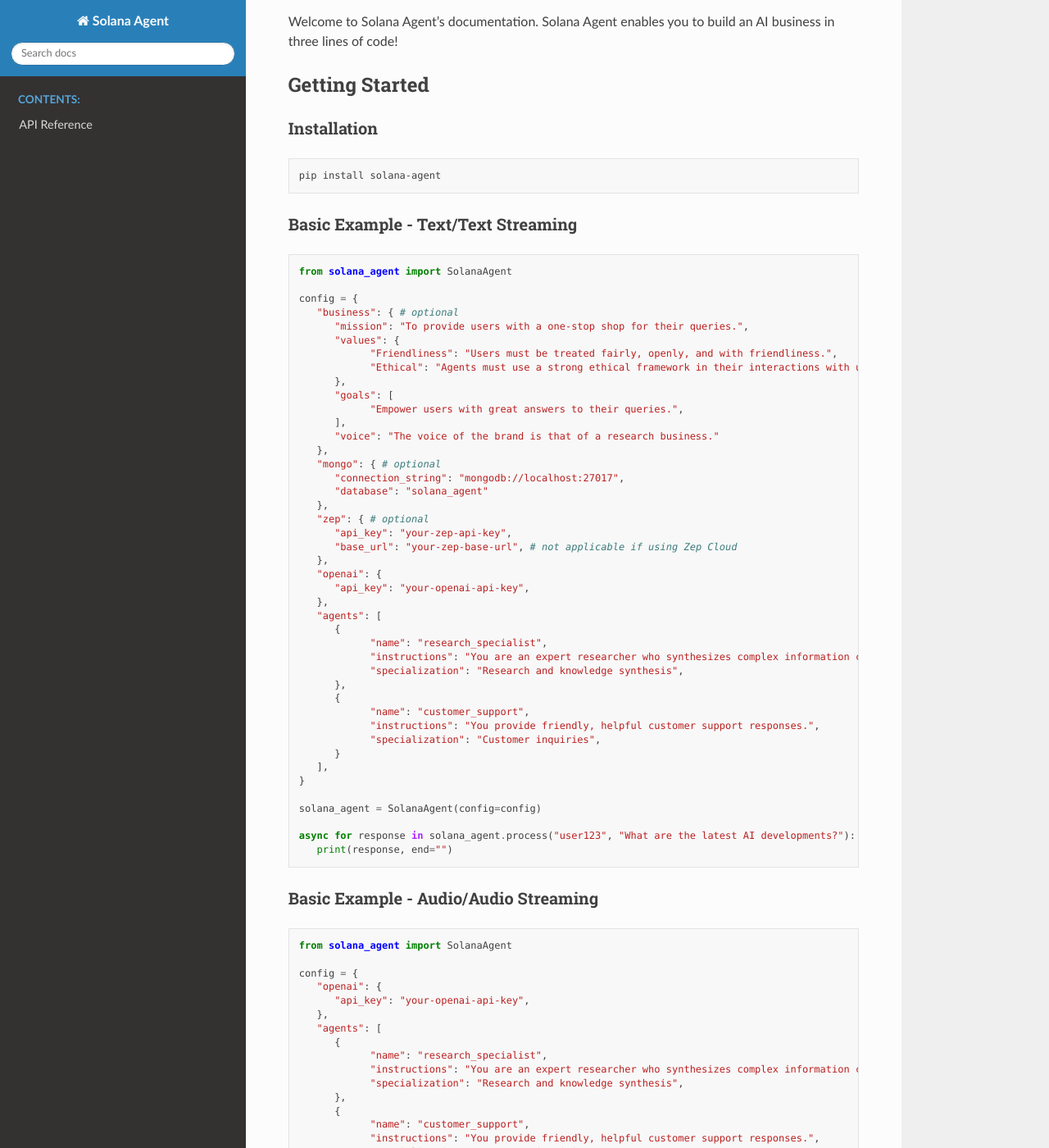
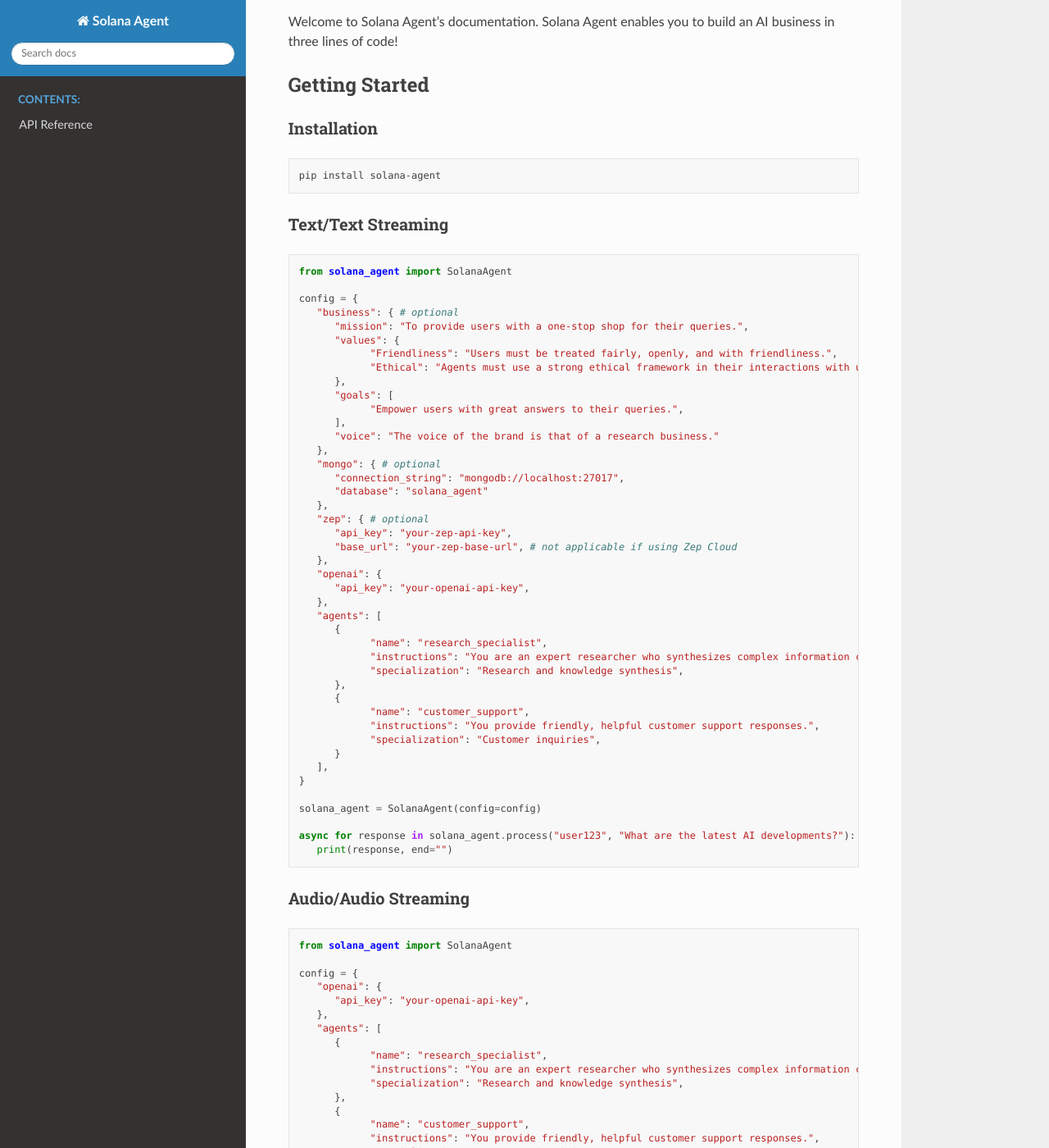
Before and after one commit to truemagic-coder/solana-agent, a Sphinx documentation site: the page built from docs/index.rst, in a window 1280 px wide and 1400 px high, scrolled down 301 px. Shown: the whole window at 82% size. Built offline with Sphinx 7.4.7 and the Read the Docs theme 3.1.0, drawn with Linux system fonts in a browser that asks for light colours; some of the changed text lies outside the part shown.

```diff
--- a/docs/index.rst
+++ b/docs/index.rst
@@ -19,7 +19,7 @@ Installation
 
    pip install solana-agent
 
-Basic Example - Text/Text Streaming
+Text/Text Streaming
 ~~~~~~~~~~~~~~~~~~~~~~~~~~~~~
 
 .. code-block:: python
@@ -68,7 +68,7 @@ Basic Example - Text/Text Streaming
    async for response in solana_agent.process("user123", "What are the latest AI developments?"):
       print(response, end="")
 
-Basic Example - Audio/Audio Streaming
+Audio/Audio Streaming
 ~~~~~~~~~~~~~~~~~~~~~~~~~~~~~~~
 
 .. code-block:: python
@@ -101,7 +101,7 @@ Basic Example - Audio/Audio Streaming
       print(response, end="")
 
 
-Basic Example - Text/Audio Streaming
+Text/Audio Streaming
 ~~~~~~~~~~~~~~~~~~~~~~~~~~~~~~~
 
 
@@ -132,7 +132,7 @@ Basic Example - Text/Audio Streaming
    async for response in solana_agent.process("user123", "What is the latest news on Elon Musk?", output_format="audio", audio_voice="nova", audio_output_format="aac"):
       print(response, end="")
 
-Basic Example - Audio/Text Streaming
+Audio/Text Streaming
 ~~~~~~~~~~~~~~~~~~~~~~~~~~~~~~~
 
 .. code-block:: python
--- a/pyproject.toml
+++ b/pyproject.toml
@@ -1,6 +1,6 @@
 [tool.poetry]
 name = "solana-agent"
-version = "20.1.0"
+version = "20.1.1"
 description = "Agentic IQ"
 authors = ["Bevan Hunt <bevan@bevanhunt.com>"]
 license = "MIT"
```
Also changed, not shown: other parts of docs/index.rst (+1 -1 lines), README.md (+9 -7 lines).
